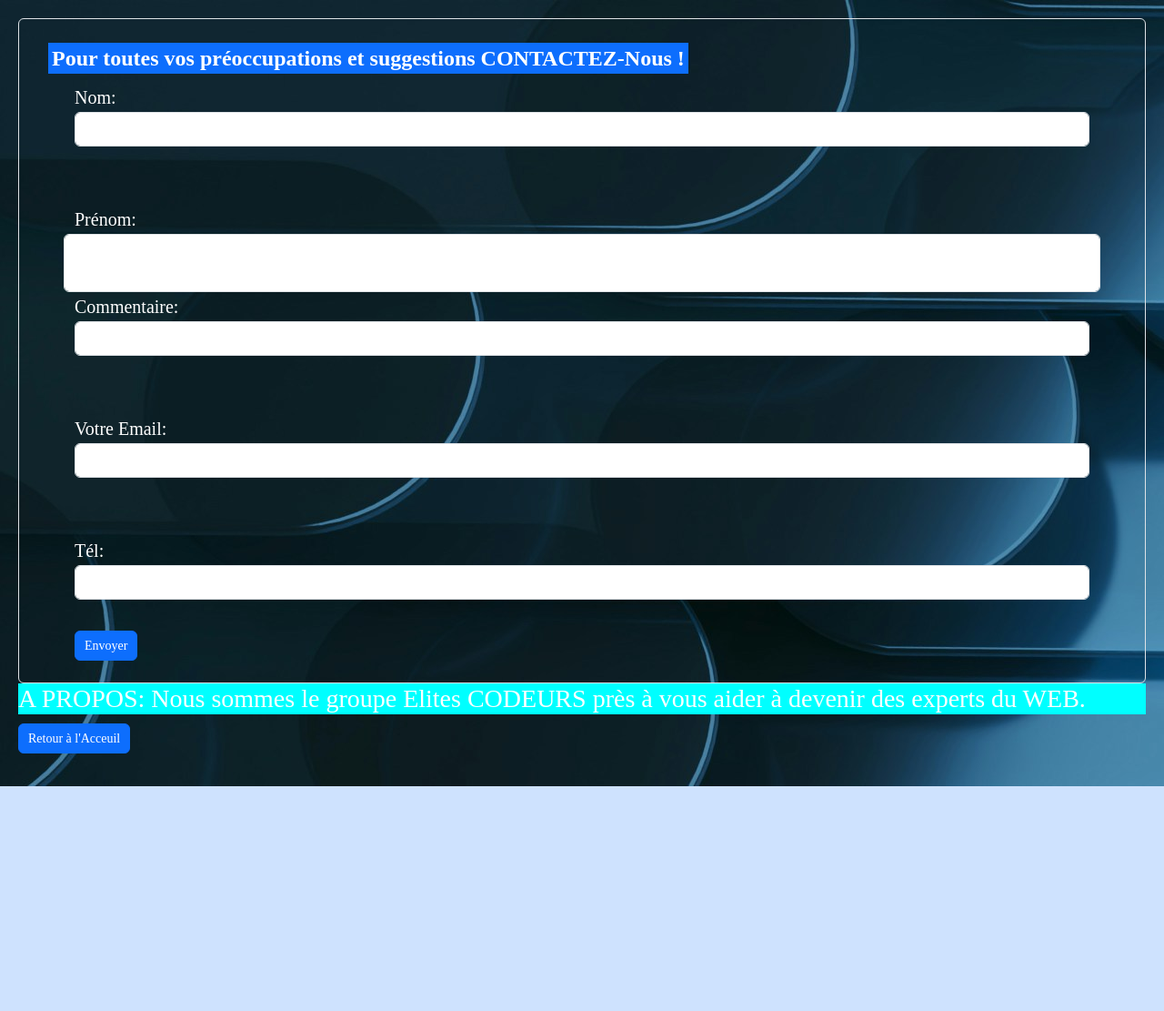
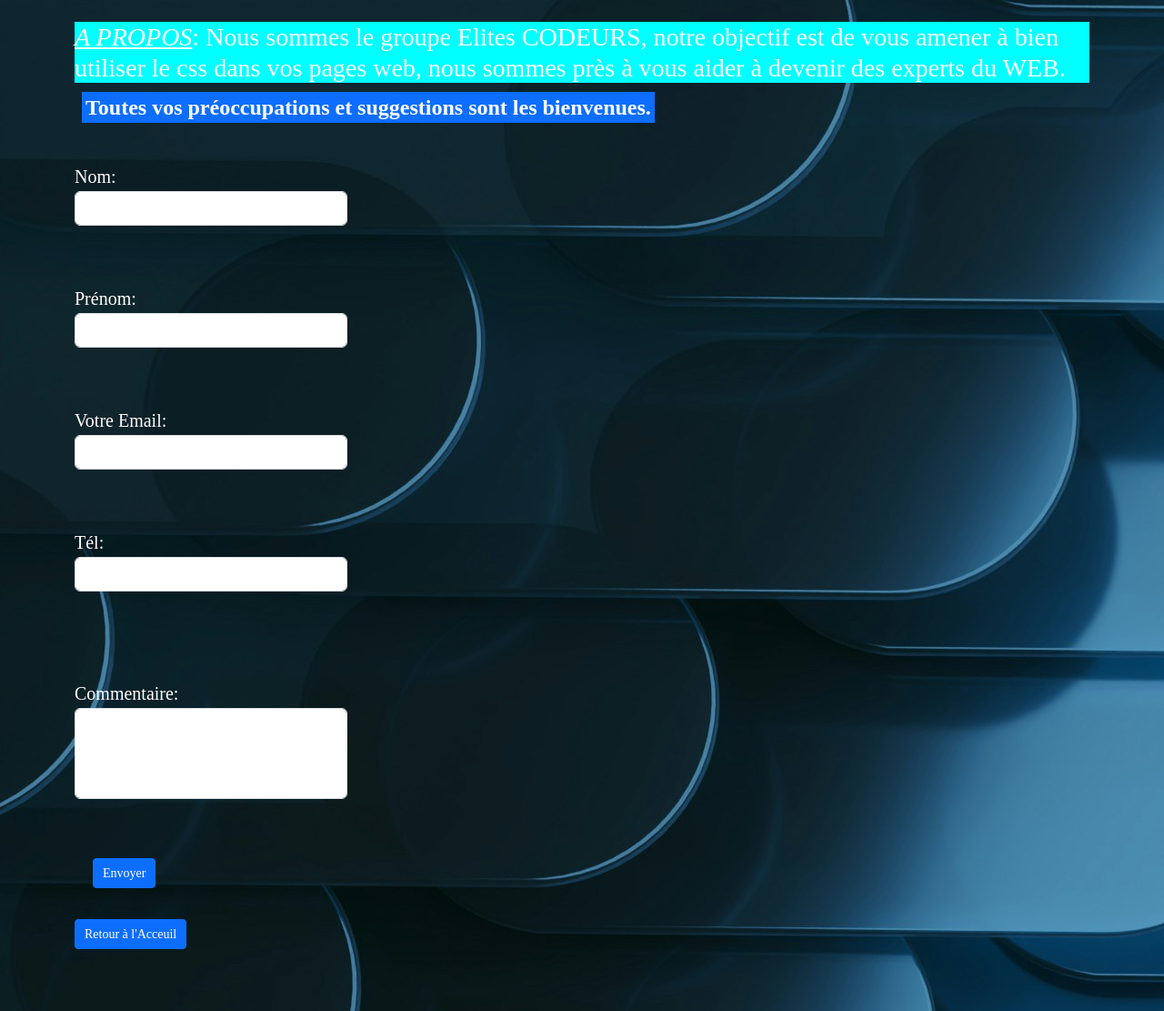
Before and after one commit to Samara242/hello, a plain HTML site: page contact.html in a window 1280 px wide. Shown: the whole page at 91% size. Before the commit the page ends 864 px from the top, so only its background shows below. Drawn offline with Linux system fonts and the light colour scheme.

Commit message:
Update contact.html

```diff
--- a/contact.html
+++ b/contact.html
@@ -7,51 +7,61 @@
     <link rel="stylesheet" href="style.css">
     <title>Document</title>
 </head>
-<body style="background-image: url(D.jpg);" class="info">
+<body style="background-image: url(D.jpg); background-repeat: no-repeat;" class="info">
+<div class="container mt-4">
+    <div class="row g-3 align-items-center ">
+        <div class="col-auto ">
 
-    <fieldset class="border p-4 rounded">
-       <div class="row">
-           <div class="col-12 cold-md-6">
-               <legend class="w-auto px-2" ><span class="fw-bold bg-primary text-white p-1">Pour toutes vos préoccupations et suggestions CONTACTEZ-Nous !</span>
-               </legend><br>
-            </div>
+          <h3 id="joue">
+              <em style="text-decoration: underline;">A PROPOS</em>: Nous sommes le groupe <span class=text-decoration>Elites CODEURS</span>,
+               notre objectif est de vous amener à bien utiliser le css dans vos pages web, nous sommes près à vous aider à devenir des experts du WEB.
+          </h3>
+        </div>
+     </div>
+
+
+        <div  class="row  g-3 align-items-center">
+         <div class="col-auto">
+               <legend class="w-auto px-2"><span class="fw-bold bg-primary text-white p-1">Toutes vos préoccupations et
+                 suggestions sont les bienvenues.</span>
+               </legend><br><br>
+          </div>
+       </div>
+
+
+
+       <div class="row g-3 align-items-center">
+          <div class="col-auto ">
+
+              <form method="post" >
+                <label for="Nom">Nom:</label> <input type="text" class="form-control"
+                 name="Nom" id="Nom"></br><br>
+
+                <label for="Prénom">Prénom:</label> <input type="text" class="form-control"
+                 name="prénom" id="prenom"></br><br>
+
+                <label for="Email">Votre Email:</label> <input type="email" class="form-control"
+                name="Email" id="Email"></br><br>
+
+                <label for="Tél">Tél:</label> <input type="tel" class="form-control"
+                 name="Tél" id="Tél"><br><br><br>
+
+                <label for="Commentaire">Commentaire:</label><input  type="textarea" style="height: 100px;width: 300px; ;"
+                 class="form-control"
+                 name="Commentaire" id="Commentaire"><br><br>
+               </form>
+
+             </div>
            </div>
 
-      <form method="post" attribut="" class="container col-12 cold-md-5 mx-auto">
-        <div class="row">
-           <div class="col-12 cold-md-4">
-              <label for="Nom">Nom:</label> <input type="text" class="form-control" name="Nom" id="Nom"></br><br>
-            </div>
 
-           <div class="col-12 cold-md-4"></div>
-             <label for="Prénom">Prénom:</label> <input type="text" class="form-control" name="prénom" id="prenom"></br><br>
-            </div>
-
-             <div class="col-12 cold-md-4">
-               <label for="Commentaire">Commentaire:</label><input  type="textarea" class="form-control" name="Commentaire" id="Commentaire"><br><br>
-              </div>
-
-              <div class="col-12 cold-md-4">
-               <label for="Email">Votre Email:</label> <input type="email" class="form-control" name="Email" id="Email"></br><br>
-              </div>
-
-              <div class="col-12 cold-md-4"><label for="Tél">Tél:</label> <input type="tel" class="form-control"
-                name="Tél" id="Tél"></br>
-              </div>
-         </div>
-          <button ty="submit" class="btn btn-primary">Envoyer</button>
-       </form>
-     </fieldset>
-
-     <div class="row">
-            <div class="col-12 cold-md-6">
-              <h3>
-              A PROPOS: Nous sommes le groupe <span class=text-decoration>Elites CODEURS</span>  près à vous aider à devenir des experts du WEB.
-            </h3>
-              <p><a href="index.html" class="btn btn-primary">Retour à l'Acceuil</a></p>
-            </div>
-           </div>
-
+       <div class="row g-3 align-items-center">
+          <div class="col-auto ">
+             <button type="submit" class="btn btn-sm btn-primary" style="margin-left: 20px;">Envoyer</button><br><br>
+             <p><a href="index.html" class="btn btn-sm btn-primary">Retour à l'Acceuil</a></p><br>
+          </div>
+       </div>
+</div>
     <script src=boot/js/bootstrap.bundle.min.js></script>
 </body>
 </html>
```
